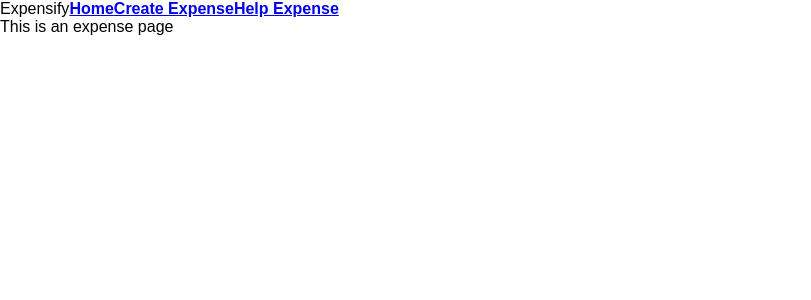
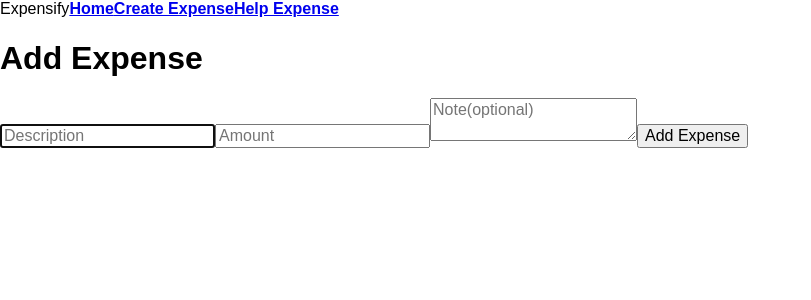
Before and after one commit to jdiperi88/expensify, a React (Create React App) app: page /create in a window 1280 px wide. Shown: the top 300 px of the page, without its empty margins (0-811 px from the left). Built offline with nearby package versions, Linux system fonts and the light colour scheme.

Commit message:
added expense form and sort feature

```diff
--- a/package.json
+++ b/package.json
@@ -4,10 +4,13 @@
   "private": true,
   "dependencies": {
     "css-loader": "^0.28.7",
+    "moment": "^2.19.1",
     "node-sass": "^4.5.3",
     "node-sass-chokidar": "0.0.3",
     "normalize.css": "^7.0.0",
     "react": "^16.0.0",
+    "react-addons-shallow-compare": "^15.6.2",
+    "react-dates": "^15.0.0",
     "react-dom": "^16.0.0",
     "react-modal": "2.2.2",
     "react-redux": "^5.0.6",
--- a/src/components/AddExpensePage.js
+++ b/src/components/AddExpensePage.js
@@ -1,9 +1,10 @@
 import React from 'react';
-
+import ExpenseForm from './ExpenseForm';
 const AddExpensePage = () => {
     return (
         <div>
-            This is an expense page
+            <h1>Add Expense</h1>
+            <ExpenseForm />
         </div>
     )
 }
--- /dev/null
+++ b/src/components/ExpenseForm.js
@@ -0,0 +1,55 @@
+import React,{Component} from 'react';
+
+class ExpenseForm extends Component {
+    state ={
+        description: '',
+        note: '',
+        amount: ''
+    }
+
+    onDescriptionChange = (e) =>{
+        const description = e.target.value;
+        this.setState(()=>({description}))
+    }
+    onNoteChange = (e) =>{
+        const note = e.target.value;
+        this.setState(() => ({note}))
+    }
+
+    onAmountChange=(e) =>{
+        const amount = e.target.value;
+        if(amount.match(/^\d*(\.\d{0,2})?$/)){
+            this.setState(() =>({amount}))
+        }
+    }
+
+    render(){
+        return (
+            <div>
+                <form>
+                    <input
+                        type='text'
+                        placeholder='Description'
+                        autoFocus
+                        value={this.state.description}
+                        onChange={this.onDescriptionChange}
+                    />
+                    <input
+                        type='text'
+                        placeholder='Amount'
+                        value = {this.state.amount}
+                        onChange={this.onAmountChange}
+                    />
+                    <textarea
+                        value={this.state.note}
+                        placeholder='Note(optional)'
+                        onChange={this.onNoteChange}
+                    />
+                    <button>Add Expense</button>
+                </form>
+            </div>
+        )
+    }
+}
+
+export default ExpenseForm;
--- a/src/components/ExpenseListFilters.js
+++ b/src/components/ExpenseListFilters.js
@@ -1,12 +1,23 @@
 import React from 'react';
 import {connect } from 'react-redux'
-import {setTextFilter} from '../actions/filters';
+import {setTextFilter,sortByDate,sortByAmount} from '../actions/filters';
 const ExpenseListFilters = (props) => (
     <div>
         <input type='text' value={props.filters.text} onChange={(e) => {
             props.dispatch(setTextFilter(e.target.value));
             console.log(e.target.value);
         }} />
+        <select value={props.filters.sortBy} onChange={(e)=>{
+            if(e.target.value === 'date'){
+                props.dispatch(sortByDate(e.target.value))
+            }else if( e.target.value === 'amount'){
+                props.dispatch(sortByAmount(e.target.value))
+            }
+
+        }} >
+            <option value='date'>Date </option>
+            <option value='amount'>Amount </option>
+        </select>
     </div>
 )
 
--- a/src/index.js
+++ b/src/index.js
@@ -12,9 +12,9 @@ import registerServiceWorker from './registerServiceWorker';
 
 const store = configureStore();
 
-store.dispatch(addExpense({description: 'Water Bill'}))
+store.dispatch(addExpense({description: 'Water Bill',amount: 4500, createdAt:200}))
 store.dispatch(addExpense({description: 'Gas Bill'}))
-store.dispatch(setTextFilter('Water'));
+store.dispatch(addExpense({description: 'Rent Bill', amount: 95000, createdAt: 0}))
 
 const state = store.getState();
 const visibleExpenses = getVisibleExpenses(state.expenses, state.filters);
```
Also changed, not shown: 1 other file (tests, documents, lock files or other folders).
